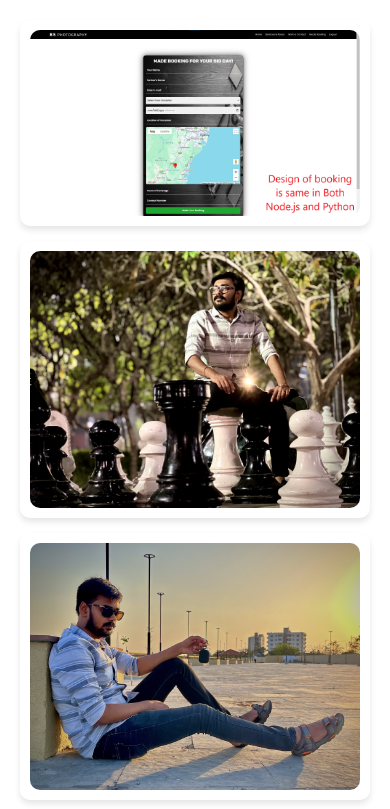
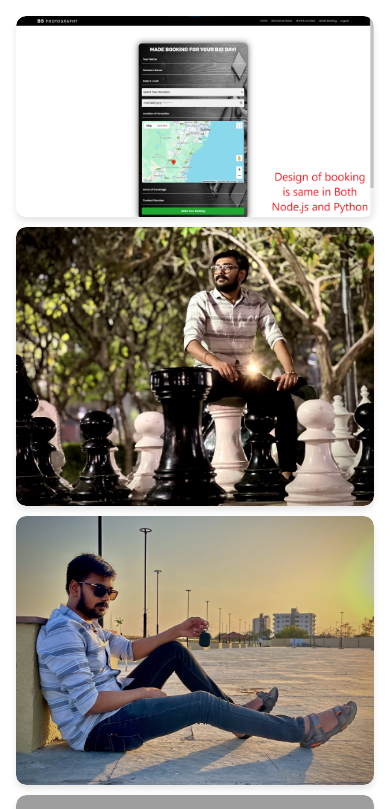
Before and after one commit to bhavinsoni3180/pythone-website, a Flask app: page /clientgallery in a window 390 px wide. Shown: the part 112-921 px from the top of the page. Run offline with Flask 3, Linux system fonts and the light colour scheme; a user stored in the database is signed in; data comes from the database, SQL or seed files in the repository; some libraries are stand-ins or nearby versions; some web fonts are replaced; grey boxes are pictures that could not be loaded.

Commit message:
gallery design change error

```diff
--- a/website/static/public/css/style.css
+++ b/website/static/public/css/style.css
@@ -761,14 +761,14 @@ footer .social .s-link:hover {
 }
 
 /* client side css */
-.gallery-container {
+.gallery-container-client {
     display: grid;
     grid-template-columns: repeat(auto-fill, minmax(250px, 1fr));
     gap: 15px;
     padding: 20px;
 }
 
-.gallery-item {
+.gallery-item-client {
     cursor: pointer;
     overflow: hidden;
     border-radius: 10px;
@@ -776,12 +776,12 @@ footer .social .s-link:hover {
     transition: transform 0.3s;
 }
 
-.gallery-item:hover {
+.gallery-item-client:hover {
     transform: scale(1.02);
 }
 
-.gallery-item img,
-.gallery-item video {
+.gallery-item-client img,
+.gallery-item-client video {
     width: 100%;
     height: auto;
     display: block;
@@ -789,7 +789,7 @@ footer .social .s-link:hover {
 }
 
 /* Modal Styles */
-.modal {
+.modal-client {
     display: none;
     position: fixed;
     z-index: 1000;
@@ -800,23 +800,42 @@ footer .social .s-link:hover {
     align-items: center;
 }
 
-.modal-content {
+.modal-content-client {
     position: relative;
     max-width: 90%;
     max-height: 90%;
 }
 
-.modal-content img,
-.modal-content video {
+.modal-content-client img,
+.modal-content-client video {
     width: 100%;
     height: auto;
     border-radius: 10px;
 }
 
-.close-btn {
+.close-btn-client {
     position: absolute;
     top: 10px; right: 20px;
     font-size: 30px;
     color: #fff;
     cursor: pointer;
 }
+
+/* responsive gallery */
+@media (max-width: 768px) {
+  .gallery-container-client {
+    grid-template-columns: repeat(auto-fill, minmax(180px, 1fr));
+    padding: 1rem;
+    gap: 10px;
+  }
+
+  .modal-content-client {
+    max-width: 95%;
+    max-height: 90%;
+  }
+
+  .close-btn-client {
+    top: 10px;
+    right: 10px;
+  }
+}
--- a/website/templates/clientgallery.html
+++ b/website/templates/clientgallery.html
@@ -13,9 +13,9 @@
     {% include 'partials/navbar2.html' %}
 
     <header id="adminhome">
-        <div class="gallery-container">
+        <div class="gallery-container-client">
             {% for image in images %}
-            <div class="gallery-item" onclick="openModal('{{ url_for('static', filename=image.media_path) }}')">
+            <div class="gallery-item-client" onclick="openModal('{{ url_for('static', filename=image.media_path) }}')">
                 {% if image.media_type == 'image' %}
                 <img src="{{ url_for('static', filename=image.media_path) }}" alt="{{ image.title }}">
                 {% elif image.media_type == 'video' %}
@@ -29,9 +29,9 @@
         </div>
 
         <!-- Modal for Full Image View -->
-        <div class="modal" id="mediaModal">
-            <div class="modal-content">
-                <span class="close-btn" onclick="closeModal()">&times;</span>
+        <div class="modal-client" id="mediaModal">
+            <div class="modal-content-client">
+                <span class="close-btn-client" onclick="closeModal()">&times;</span>
                 <img id="modalImage" src="" alt="Full View" style="display: none;">
                 <video id="modalVideo" controls style="display: none;">
                     <source id="modalVideoSource" src="" type="video/mp4">
```
